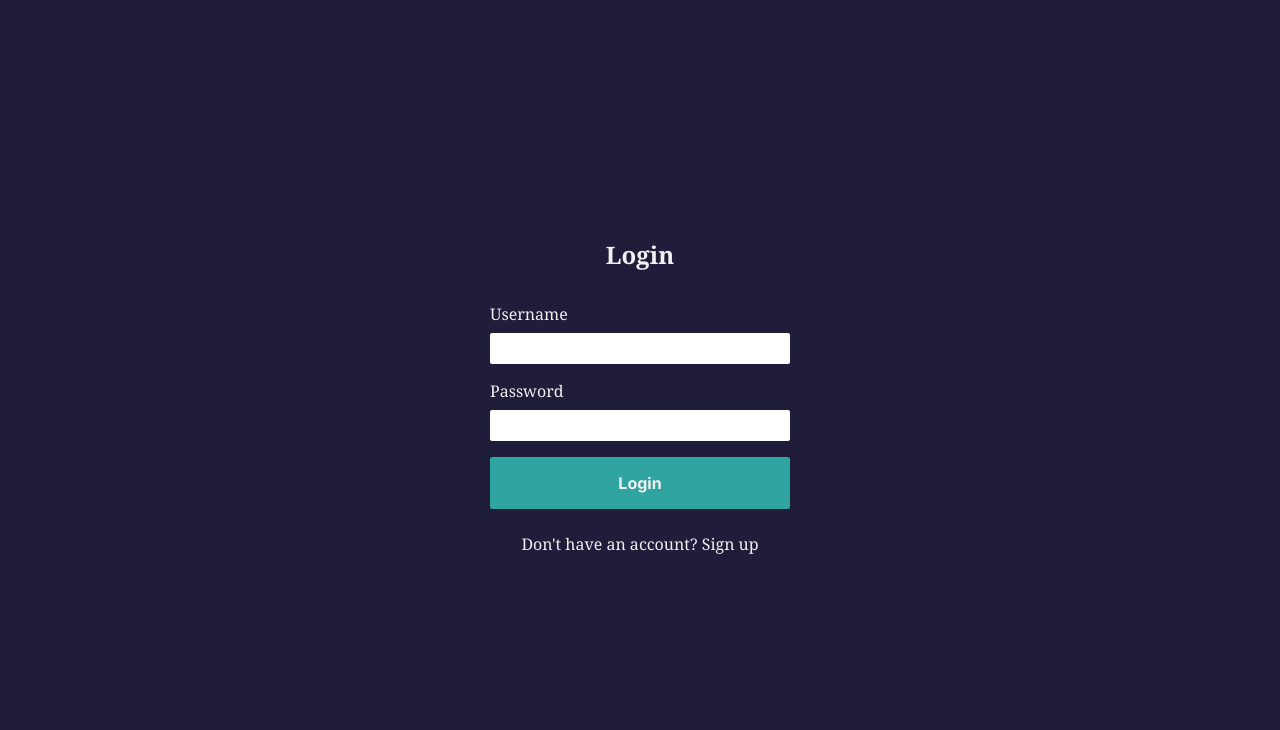
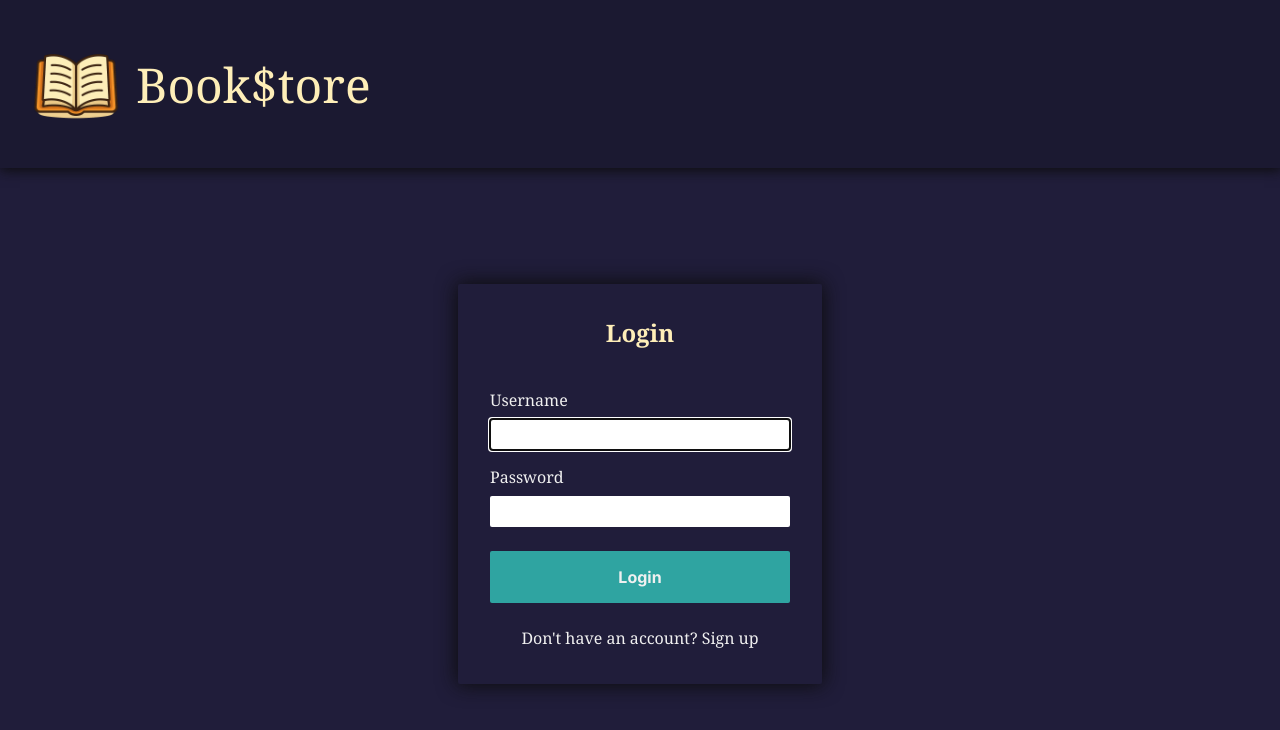
Before and after one commit to kdahlborn/Bookstore, a React (Vite) app: page / in a window 1280 px wide. Shown: the top 730 px of the page. Built offline with nearby package versions, Linux system fonts and the light colour scheme; a web font is replaced by a local one.

Commit message:
login- and reg-from done, implemented logout. Week exercise done.

```diff
--- a/src/App.jsx
+++ b/src/App.jsx
@@ -3,17 +3,20 @@ import Header from './components/Header';
 import BookPage from './pages/BookPage';
 import calculateCartQty from './utils/calculateCartQty';
 import LoginForm from './components/LoginForm';
-import users from './data/users';
+import initUsers from './data/users';
+import RegisterForm from './components/RegisterForm';
 
 function App() {
     const [cart, setCart] = useState([]);
     const [activeUser, setActiveUser] = useState(null);
+    const [users, setUsers] = useState(initUsers);
+    const [displayLogin, setDisplayLogin] = useState(true);
 
     const addToCart = (book) => {
         setCart((prev) => {
-            const bookExistInCart = prev.find((item) => item.id === book.id);
+            const bookInCart = prev.find((item) => item.id === book.id);
 
-            if (bookExistInCart) {
+            if (bookInCart) {
                 // Returnerar en ny array med carts nuvarande innehåller samt ökar quantity på bok där ID matchar
                 return prev.map(
                     (item) =>
@@ -30,10 +33,10 @@ function App() {
 
     const removeFromCart = (book) => {
         setCart((prev) => {
-            const bookExistInCart = prev.find((item) => item.id === book.id);
+            const bookInCart = prev.find((item) => item.id === book.id);
 
             // Om boken finns i cart OCH har quantity 1
-            if (bookExistInCart?.quantity === 1) {
+            if (bookInCart?.quantity === 1) {
                 // Returnerar ny array UTAN boken som tagits bort
                 return prev.filter((item) => item.id !== book.id);
             } else {
@@ -47,33 +50,33 @@ function App() {
         });
     };
 
-    const handleLogin = ({ username, password }) => {
-        const user = users.find(
-            (u) => u.username === username && u.password === password,
-        );
-
-        user
-            ? setActiveUser(user)
-            : console.log('Fel användarnamn eller lösenord');
-    };
-
     return (
         <div className="app">
-            {activeUser ? (
+            <Header
+                qty={calculateCartQty(cart)}
+                activeUser={activeUser}
+                setActiveUser={setActiveUser}
+            />
+            {activeUser ? ( // Om activeUser finns: rendera BookPage
                 <BookPage
                     cart={cart}
                     addToCart={addToCart}
                     removeFromCart={removeFromCart}
+                    setActiveUser={setActiveUser}
+                />
+            ) : displayLogin ? ( // Tillståndsvariabel displayLogin styr om login- eller regformuläret ska visas
+                <LoginForm
+                    users={users}
+                    setActiveUser={setActiveUser}
+                    setDisplayLogin={setDisplayLogin}
                 />
             ) : (
-                <LoginForm handleLogin={handleLogin} />
+                <RegisterForm
+                    users={users}
+                    setUsers={setUsers}
+                    setDisplayLogin={setDisplayLogin}
+                />
             )}
-            {/* <Header qty={calculateCartQty(cart)} /> */}
-            {/* <BookPage
-                cart={cart}
-                addToCart={addToCart}
-                removeFromCart={removeFromCart}
-            /> */}
         </div>
     );
 }
--- a/src/components/Button.jsx
+++ b/src/components/Button.jsx
@@ -1,6 +1,6 @@
-const Button = ({ text, className, onClick }) => {
+const Button = ({ text, className, type, onClick }) => {
     return (
-        <button className={`btn ${className}`} onClick={onClick}>
+        <button className={`btn ${className}`} type={type} onClick={onClick}>
             {text}
         </button>
     );
--- a/src/components/Cart.jsx
+++ b/src/components/Cart.jsx
@@ -1,5 +1,3 @@
-import { useState } from 'react';
-
 const Cart = ({ qty }) => {
     return (
         <div className="header__cart">
--- a/src/components/Header.jsx
+++ b/src/components/Header.jsx
@@ -1,11 +1,32 @@
 import Cart from './Cart';
 import Logo from './Logo';
+import Button from './Button';
 
-const Header = ({ qty }) => {
+const Header = ({ qty, activeUser, setActiveUser }) => {
+    const handleClick = () => {
+        setActiveUser(null);
+    };
+
     return (
         <header className="header">
             <Logo />
-            <Cart qty={qty} />
+            {activeUser ? (
+                <nav className="header__nav">
+                    <Button
+                        text={
+                            <>
+                                Fuck off!{' '}
+                                <i className="fa-regular fa-hand-peace"></i>
+                            </>
+                        }
+                        className="header__logout-btn"
+                        onClick={handleClick}
+                    />
+                    <Cart qty={qty} />
+                </nav>
+            ) : (
+                ''
+            )}
         </header>
     );
 };
--- a/src/components/LoginForm.jsx
+++ b/src/components/LoginForm.jsx
@@ -1,30 +1,49 @@
-import { useState } from 'react';
+import { useEffect, useRef, useState } from 'react';
 import Button from './Button';
 
-const LoginForm = ({ handleLogin }) => {
-    const [user, setUser] = useState({ username: '', password: '' });
+const LoginForm = ({ users, setActiveUser, setDisplayLogin }) => {
+    const [errorMsg, setErrorMsg] = useState('');
+    const usernameRef = useRef(null);
+    const passwordRef = useRef(null);
 
     const handleSubmit = (e) => {
         e.preventDefault();
-        handleLogin(user);
+        const username = usernameRef.current.value;
+        const password = passwordRef.current.value;
+        const user = users.find(
+            (u) =>
+                u.username.toLowerCase() === username.toLowerCase().trim() &&
+                u.password === password,
+        );
+
+        user
+            ? setActiveUser(user)
+            : (setErrorMsg('Incorrect username or password'),
+              usernameRef.current.focus());
     };
+
+    const handleClick = () => {
+        setDisplayLogin(false);
+    };
+
+    useEffect(() => {
+        usernameRef.current.focus();
+    }, []);
 
     return (
         <section className="form-wrapper">
-            <h1 className="form-title">Login</h1>
-
-            <form className="form">
+            <form className="form" onSubmit={handleSubmit}>
+                <h1 className="form__title">Login</h1>
+                <p className="form__error">{errorMsg}</p>
                 <label className="form__label">
                     Username
                     <input
                         type="text"
                         id="username"
                         className="form__input"
-                        onChange={(e) =>
-                            setUser({ ...user, username: e.target.value })
-                        }
-                        value={user.username}
+                        ref={usernameRef}
                         autoComplete="off"
+                        required
                     />
                 </label>
                 <label className="form__label">
@@ -33,18 +52,14 @@ const LoginForm = ({ handleLogin }) => {
                         type="password"
                         id="password"
                         className="form__input"
-                        onChange={(e) =>
-                            setUser({ ...user, password: e.target.value })
-                        }
-                        value={user.password}
+                        ref={passwordRef}
+                        required
                     />
                 </label>
-                <Button
-                    text="Login"
-                    className="form__btn"
-                    onClick={handleSubmit}
-                />
-                <p className="form__footer">Don't have an account? Sign up</p>
+                <Button text="Login" className="form__btn" type="submit" />
+                <p className="form__footer" onClick={handleClick}>
+                    Don't have an account? Sign up
+                </p>
             </form>
         </section>
     );
--- /dev/null
+++ b/src/components/RegConfirm.jsx
@@ -0,0 +1,20 @@
+import Button from './Button';
+
+const RegConfirm = ({ setDisplayLogin }) => {
+    const handleClick = () => {
+        setDisplayLogin(true);
+    };
+
+    return (
+        <article className="confirm">
+            <h1 className="confirm__title">Registration successfull!</h1>
+            <Button
+                text="Login"
+                className="confirm__btn"
+                onClick={handleClick}
+            />
+        </article>
+    );
+};
+
+export default RegConfirm;
--- /dev/null
+++ b/src/components/RegisterForm.jsx
@@ -0,0 +1,72 @@
+import { useEffect, useRef, useState } from 'react';
+import Button from './Button';
+import RegConfirm from './RegConfirm';
+
+const RegisterForm = ({ users, setUsers, setDisplayLogin }) => {
+    const usernameRef = useRef(null);
+    const passwordRef = useRef(null);
+    const [errorMsg, setErrorMsg] = useState('');
+    const [regComplete, setRegComplete] = useState(false);
+
+    const handleSubmit = (e) => {
+        e.preventDefault();
+        const user = {
+            username: usernameRef.current.value,
+            password: passwordRef.current.value,
+        };
+        const usernameExist = users.some((u) => u.username === user.username);
+
+        if (usernameExist) {
+            setErrorMsg('Username is already taken');
+            usernameRef.current.focus();
+        } else {
+            setUsers((prev) => [...prev, user]);
+            setRegComplete(true);
+        }
+    };
+
+    useEffect(() => {
+        usernameRef.current.focus();
+    }, []);
+
+    return (
+        <section className="form-wrapper">
+            {regComplete ? (
+                <RegConfirm setDisplayLogin={setDisplayLogin} />
+            ) : (
+                <form className="form" onSubmit={handleSubmit}>
+                    <h1 className="form__title">Register</h1>
+                    <p className="form__error">{errorMsg}</p>
+                    <label className="form__label">
+                        Username
+                        <input
+                            type="text"
+                            id="username"
+                            className="form__input"
+                            ref={usernameRef}
+                            autoComplete="off"
+                            required
+                        />
+                    </label>
+                    <label className="form__label">
+                        Password
+                        <input
+                            type="password"
+                            id="password"
+                            className="form__input"
+                            ref={passwordRef}
+                            required
+                        />
+                    </label>
+                    <Button
+                        text="Register"
+                        className="form__btn"
+                        type="submit"
+                    />
+                </form>
+            )}
+        </section>
+    );
+};
+
+export default RegisterForm;
--- a/src/index.css
+++ b/src/index.css
@@ -5,12 +5,15 @@
     --beige: #feeeb8;
     --white: #f0f0f0;
     --black: #0c0c0c;
+    --dark-purple: #1b1931;
     --purple: #201d3a;
     --light-purple: #574e99;
     --turquoise: #2fa4a1;
     --light-turquoise: #64b6b2;
     --pink: rgb(228, 150, 150);
     --light-pink: rgb(231, 182, 182);
+    --red: rgb(235, 44, 44);
+    --green: rgb(103, 235, 103);
 }
 
 * {
@@ -31,7 +34,7 @@
     display: flex;
     justify-content: space-between;
     padding: 1.5rem 1rem;
-    background-color: #1b1931;
+    background-color: var(--dark-purple);
     box-shadow: 1px 1px 12px 1px var(--black);
 
     .header__logotype {
@@ -47,6 +50,23 @@
             font-size: 3rem;
             font-weight: 500;
         }
+    }
+
+    .header__nav {
+        display: flex;
+        gap: 1rem;
+        align-items: center;
+
+        .header__logout-btn {
+            background-color: transparent;
+            font-size: 1.25rem;
+            font-weight: 400;
+            font-family: inherit;
+            color: var(--beige);
+        }
+
+        .header__logout-btn:hover {
+            color: var(--white);
         }
 
         .header__cart {
@@ -76,14 +96,16 @@
                 display: grid;
                 place-content: center;
                 font-size: 0.75rem;
+                font-family: 'Inter', sans-serif;
                 position: absolute;
-            top: 1.5rem;
+                top: -1.5rem;
                 right: 0;
             }
         }
 
         .header__cart:hover * {
             color: var(--white);
+        }
     }
 }
 
@@ -202,20 +224,31 @@
 }
 
 .form-wrapper {
-    align-self: center;
-    margin-block: auto;
+    margin: auto;
     color: var(--white);
-
-    .form-title {
-        text-align: center;
-    }
+    border-radius: 2px;
+    padding: 2rem;
+    height: 400px;
+    box-shadow: 0px 0px 20px 1px var(--black);
 
     .form {
         display: flex;
         flex-direction: column;
         gap: 1rem;
-        padding-top: 2rem;
         width: 300px;
+        position: relative;
+
+        .form__title {
+            text-align: center;
+            color: var(--beige);
+            margin-bottom: 1.5rem;
+        }
+
+        .form__error {
+            color: var(--red);
+            position: absolute;
+            top: 3rem;
+        }
 
         .form__label {
             display: flex;
@@ -229,6 +262,10 @@
             }
         }
 
+        .form__btn {
+            margin-top: 0.5rem;
+        }
+
         .form__footer {
             text-align: center;
             padding: 0.5rem;
@@ -237,6 +274,23 @@
             cursor: pointer;
             color: var(--beige);
         }
+    }
+}
+
+.confirm {
+    display: grid;
+    gap: 2rem;
+    width: 300px;
+    height: 100%;
+
+    .confirm__title {
+        color: var(--green);
+        align-self: end;
+        text-align: center;
+    }
+
+    .confirm__btn {
+        align-self: end;
     }
 }
 
--- a/src/pages/BookPage.jsx
+++ b/src/pages/BookPage.jsx
@@ -6,8 +6,6 @@ import calculateCartQty from '../utils/calculateCartQty';
 
 const BookPage = ({ cart, addToCart, removeFromCart }) => {
     return (
-        <>
-            <Header qty={calculateCartQty(cart)} />
         <main className="page">
             <h1 className="page__title">Books</h1>
             <section className="books-container">
@@ -22,7 +20,6 @@ const BookPage = ({ cart, addToCart, removeFromCart }) => {
                 ))}
             </section>
         </main>
-        </>
     );
 };
 
```
Lines whose indentation alone changed are shown as unchanged.
